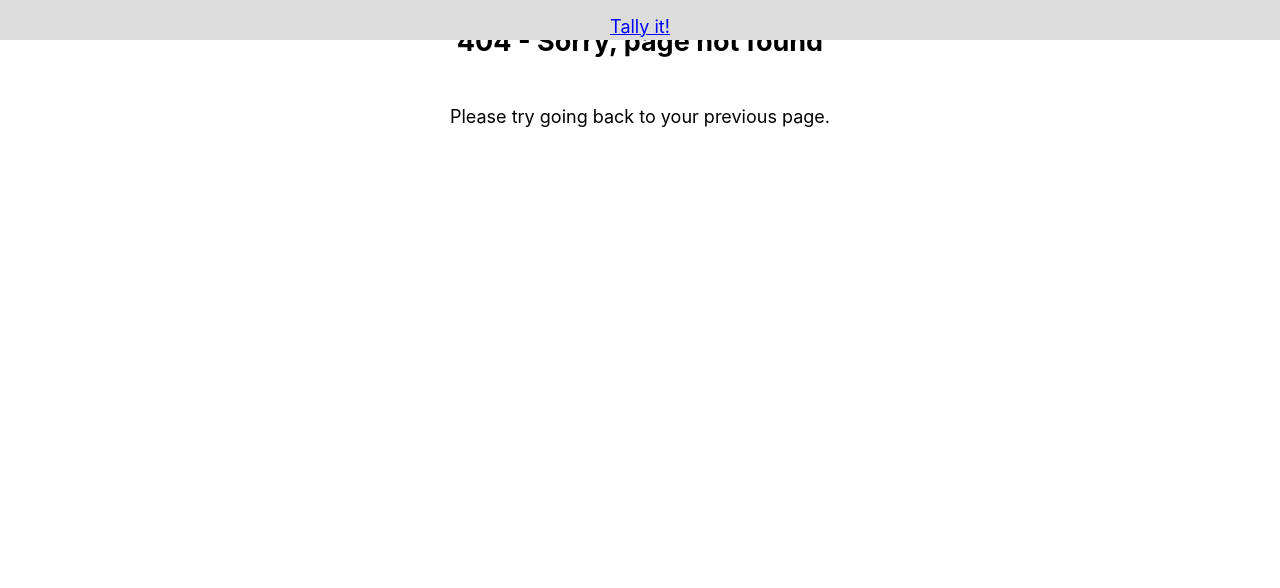
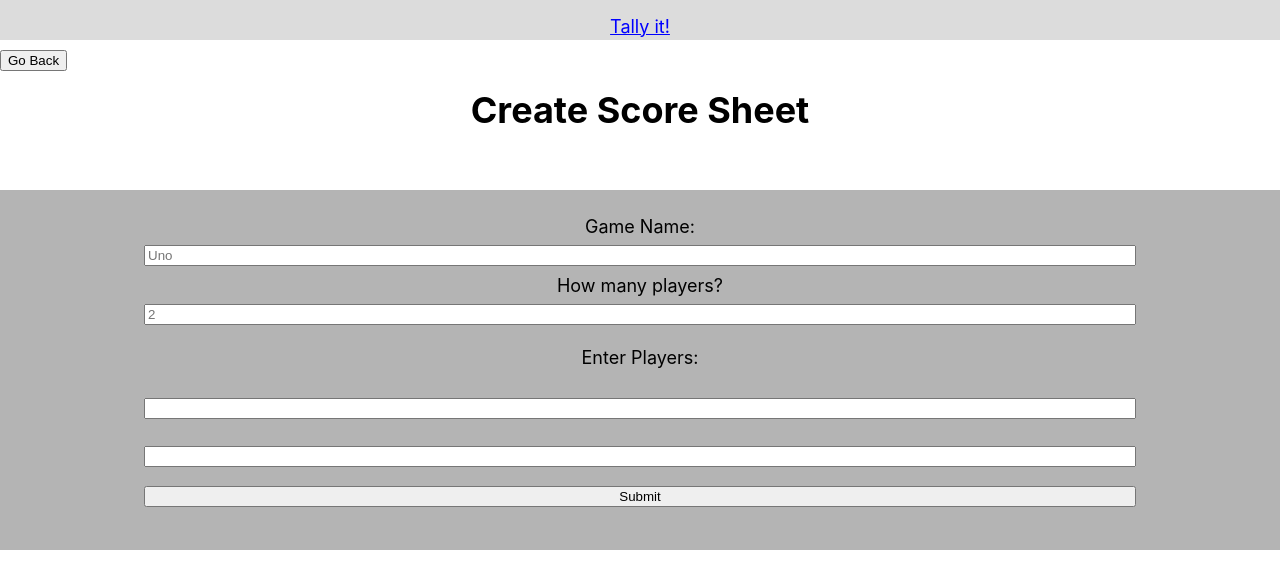
Before and after one commit to sPro1ly0/tallyit-app, a React (Create React App) app: page /create-scoresheet in a window 1280 px wide. Before the commit this address had no page. Shown: the top 588 px of the page. Built offline with nearby package versions, Linux system fonts and the light colour scheme.

Commit message:
Create score sheet form component

```diff
--- a/src/App.js
+++ b/src/App.js
@@ -4,6 +4,8 @@ import './App.css';
 import NavBarTop from './NavBarTop/NavBarTop';
 import LandingPage from './LandingPage/LandingPage';
 import DashBoard from './DashBoard/DashBoard';
+
+import CreateScoreSheet from './CreateScoreSheet/CreateScoreSheet';
 
 import AddPlayerForm from './AddPlayerForm/AddPlayerForm';
 import EditPlayerForm from './EditPlayerForm/EditPlayerForm';
@@ -29,6 +31,10 @@ class App extends Component {
               component={DashBoard}
             />
             <Route
+              exact path='/create-scoresheet'
+              component={CreateScoreSheet}
+            />
+            <Route
               exact path='/add-player'
               component={AddPlayerForm}
             />
--- /dev/null
+++ b/src/CreateScoreSheet/CreateScoreSheet.css
@@ -0,0 +1,19 @@
+.create-score-sheet {
+    height: fit-content;
+}
+
+.create-score-sheet-form {
+    margin: 0 auto 20px;
+    height: 300px;
+    width: 80%;
+    display: flex;
+    flex-direction: column;
+    justify-content: space-around;
+}
+
+.enter-player-names {
+    height: 150px;
+    display: flex;
+    flex-direction: column;
+    justify-content: space-around;
+}
--- /dev/null
+++ b/src/CreateScoreSheet/CreateScoreSheet.js
@@ -0,0 +1,31 @@
+import React, { Component } from 'react';
+import './CreateScoreSheet.css';
+
+class CreateScoreSheet extends Component {
+  render() {
+    return (
+      <>
+        <button className="go-back-player-button">Go Back</button>
+        <header>
+          <h1>Create Score Sheet</h1>
+        </header>
+        <section className="create-score-sheet">
+          <form className='create-score-sheet-form'>
+            <label htmlFor='game-name'>Game Name: </label>
+            <input id='game-name' type='text' placeholder='Uno'/>
+            <label htmlFor='number-of-players'>How many players?</label>
+            <input id='number-of-players' type='number' min='2' placeholder='2' max='20'/>
+            <div className='enter-player-names'>
+              <label htmlFor='enter-player'>Enter Players: </label>
+              <input type='text' id='enter-player' />
+              <input type='text' id='enter-player' />
+            </div>
+            <button type='submit'>Submit</button>
+          </form>
+        </section>
+      </>
+    );
+  }
+}
+
+export default CreateScoreSheet;
--- a/src/LandingPage/LandingPage.css
+++ b/src/LandingPage/LandingPage.css
@@ -3,14 +3,21 @@
     padding: 45px 15px;
 }
 
-img {
-    width: 200px;
+section {
+    height: 200px;
+    padding: 20px 20px;
+    background-color: rgb(180, 180, 180);
 }
 
-section {
-    height: 200px;
-    padding: 30px 50px;
-    background-color: rgb(180, 180, 180);
+.signup,
+.login,
+.features {
+    height: fit-content;
+}
+
+.signup > header,
+.login > header {
+    margin-top: 0;
 }
 
 section:nth-child(even) {
--- a/src/LandingPage/LandingPage.js
+++ b/src/LandingPage/LandingPage.js
@@ -12,35 +12,35 @@ class LandingPage extends Component {
           <h2>Keep your scores and stats in one place</h2>
         </header>
 
-        <section>
+        <section className='signup'>
           <header>
             <h3>
                 New user? Just enter a name for your group to sign up and login
             </h3>
           </header>
-          <form className="signup-form">
+          <form className='signup-form'>
             <div>
-              <label htmlFor="group-name">Add Group Name: </label>
-              <input placeholder=' bestfam123' type="text" name='group-name' id='group-name' required/>
+              <label htmlFor='group-name'>Add Group Name: </label>
+              <input placeholder=' bestfam123' type='text' name='group-name' id='group-name' required/>
             </div>
             <button type='submit'>Sign Up</button>
           </form>
         </section>
 
-        <section>
+        <section className='login'>
           <header>
             <h3>Returning users</h3>
           </header>
           <form className='login-form'>
             <div>
-              <label htmlFor="group-name">Enter Your Group Name: </label>
-              <input placeholder=' bestfam123' type="text" name='group-name' id='group-name' required/>
+              <label htmlFor='group-name'>Enter Your Group Name: </label>
+              <input placeholder=' bestfam123' type='text' name='group-name' id='group-name' required/>
             </div>
             <button type='submit'>Login</button>
           </form>
         </section>
 
-        <section>
+        <section className='features'>
           <h3>Easy Sign Up and Login ✓</h3>
           <h3>Perfect for Game Nights  ✓</h3>
           <h3>Save and View Your Results  ✓</h3>
```
Also changed, not shown: 1 other file (tests, documents, lock files or other folders).
